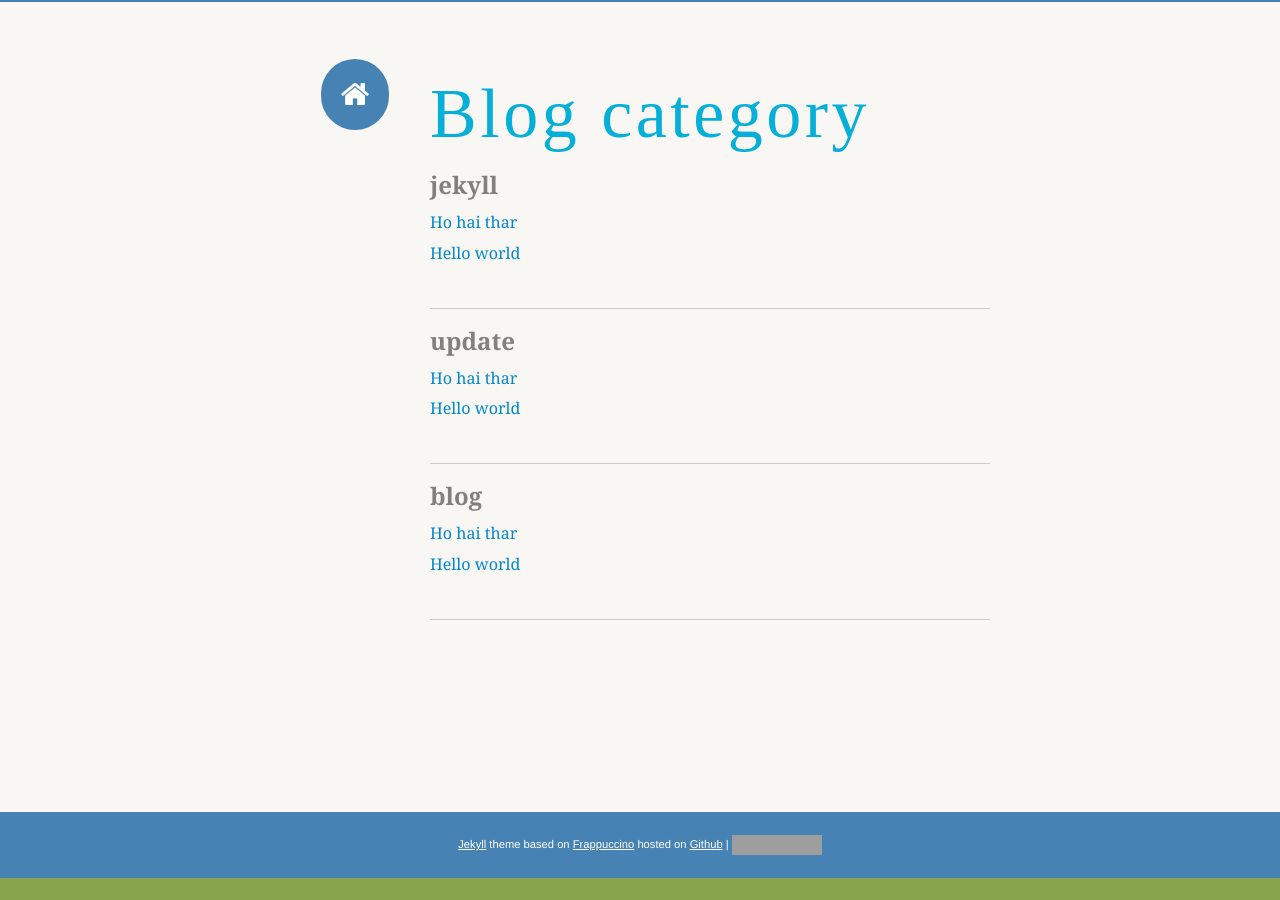
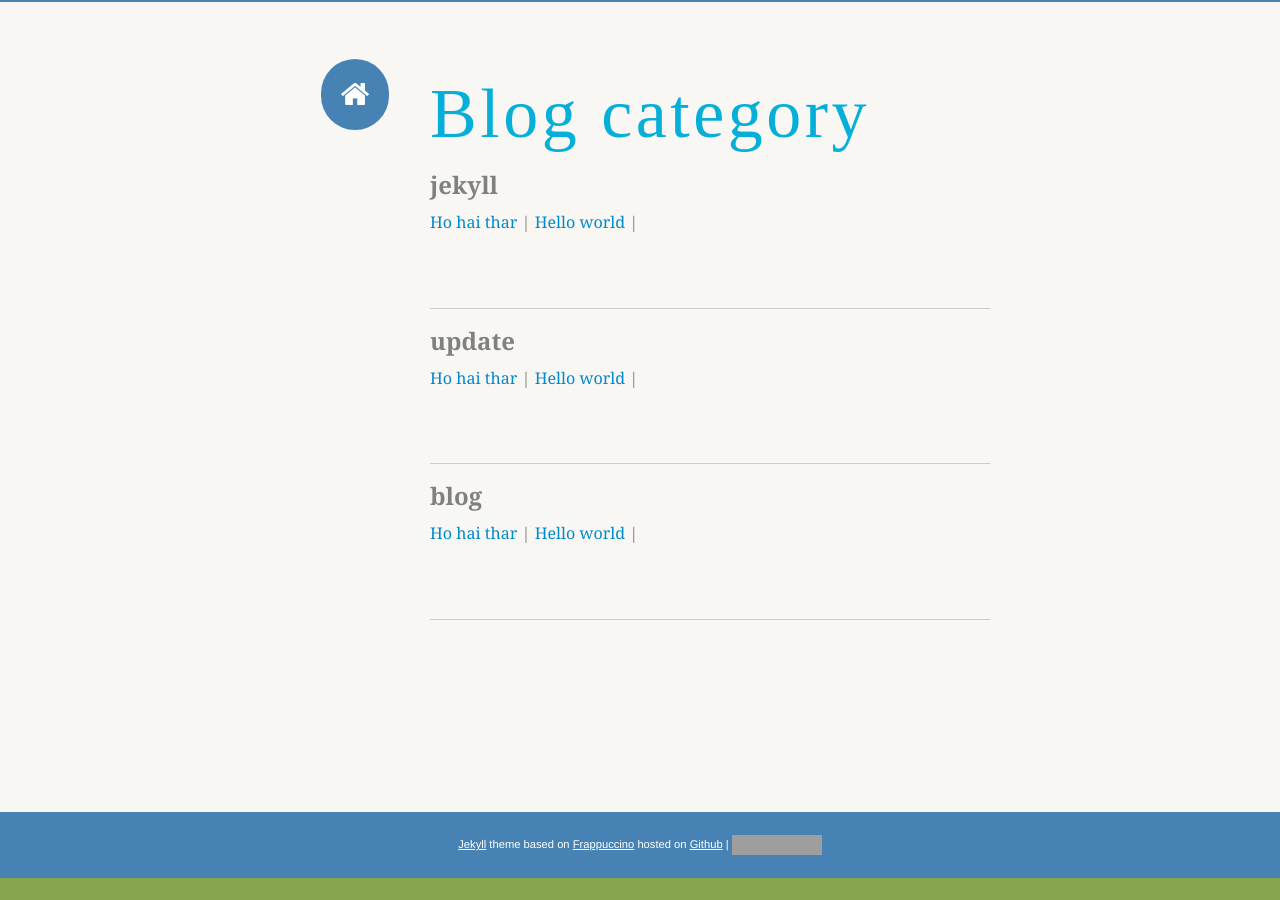
Before and after one commit to openjeremie/J3z.github.io, a Jekyll site: the page built from category/index.html, in a window 1280 px wide. Built offline with Jekyll 4.4.1, drawn with Linux system fonts in a browser that asks for light colours; some web fonts are replaced; grey boxes are pictures that could not be loaded.

Commit message:
format category page

```diff
--- a/category/index.html
+++ b/category/index.html
@@ -18,9 +18,7 @@ title: category page
                     <h3>{{ category[0] }}</h3>
                     <nav class="posts-{{ category[0] }}">
                 {% for post in category[1] %}
-                <div>
-                    <a class="post-link" href="{{ post.url | prepend: site.baseurl }}" >{{ post.title }}</a>
-                </div>
+                    <a class="post-link" href="{{ post.url | prepend: site.baseurl }}" >{{ post.title }}</a> |
                 {% endfor %}
                     </nav>
     	        </section>
```
